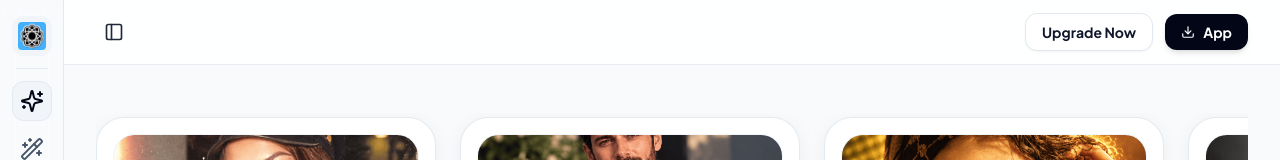
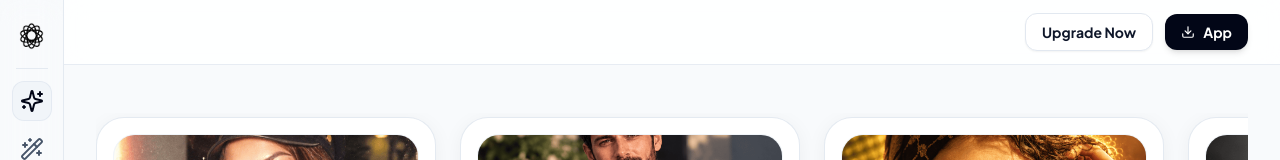
Before and after one commit to Sreerag111/slipeaiwebsite2, a Next.js app: page / in a window 1280 px wide. Shown: the top 160 px of the page. Built offline with nearby package versions, Linux system fonts and the light colour scheme.

Commit message:
Remove navbar toggle button and replace sky-blue logo with transparent vector logo

```diff
--- a/components/Navbar.tsx
+++ b/components/Navbar.tsx
@@ -1,7 +1,7 @@
 'use client';
 
 import React from 'react';
-import { Download, PanelLeft } from 'lucide-react';
+import { Download } from 'lucide-react';
 
 interface NavbarProps {
   onOpenPricing?: () => void;
@@ -13,24 +13,12 @@ interface NavbarProps {
 
 export function Navbar({
   onOpenPricing,
-  onToggleSidebar,
 }: NavbarProps) {
   return (
     <header className="sticky top-0 z-40 w-full border-b border-slate-200/80 bg-white/85 backdrop-blur-md transition-colors font-display">
       <div className="mx-auto flex h-16 sm:h-18 max-w-7xl items-center justify-between px-4 sm:px-6 lg:px-8">
         <div className="flex items-center gap-3">
-          {/* Sidebar Toggle Button */}
-          {onToggleSidebar && (
-            <button
-              type="button"
-              onClick={onToggleSidebar}
-              className="p-2 rounded-xl text-slate-600 hover:text-slate-950 hover:bg-slate-100 transition-colors focus:outline-none cursor-pointer"
-              aria-label="Toggle Sidebar"
-              title="Toggle Sidebar"
-            >
-              <PanelLeft className="w-5 h-5 text-slate-800" />
-            </button>
-          )}
+          {/* Left spacer / branding placeholder */}
         </div>
 
         {/* Right Actions: Upgrade Now & Get App */}
--- a/components/Sidebar.tsx
+++ b/components/Sidebar.tsx
@@ -131,14 +131,14 @@ export function Sidebar({
                   if (onExpand) onExpand();
                   else if (onToggleCollapse) onToggleCollapse();
                 }}
-                className="w-10 h-10 rounded-xl bg-slate-100 hover:bg-slate-200 text-slate-900 flex items-center justify-center p-1.5 transition-all shadow-2xs cursor-pointer group relative"
+                className="w-10 h-10 rounded-xl hover:bg-slate-100 text-slate-900 flex items-center justify-center p-1 transition-all cursor-pointer group relative"
                 title="Expand Sidebar (SlipeAI)"
                 aria-label="Expand Sidebar"
               >
                 <img
                   src="/slipe-logo.png"
                   alt="SlipeAI"
-                  className="w-7 h-7 object-contain rounded group-hover:scale-105 transition-transform"
+                  className="w-7 h-7 object-contain group-hover:scale-105 transition-transform"
                 />
                 <span className="pointer-events-none absolute left-full ml-3 hidden group-hover:flex items-center px-2.5 py-1.5 rounded-lg bg-slate-900 text-white text-[11px] font-semibold whitespace-nowrap shadow-xl z-50 border border-slate-700">
                   Expand Sidebar
@@ -259,7 +259,7 @@ export function Sidebar({
                 <img
                   src="/slipe-logo.png"
                   alt="SlipeAI"
-                  className="w-6 h-6 object-contain rounded"
+                  className="w-6 h-6 object-contain"
                 />
                 <span className="text-xl font-black tracking-tight text-slate-950 group-hover:text-slate-700 transition-colors">
                   SlipeAI
```
Also changed, not shown: public/assets/logo/logo_icon.png (added), public/slipe-logo.png.
